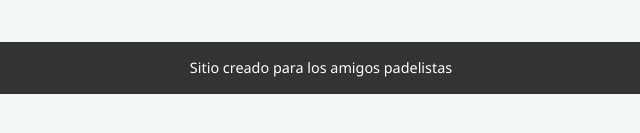
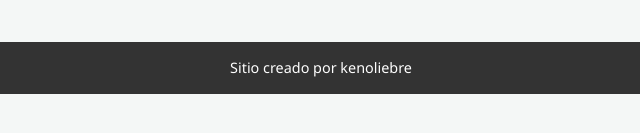
Before and after one commit to quenox/padel-players, a plain HTML site: page index.html in a window 1280 px wide. Shown: the part 427-560 px from the top of the page, 319-959 px from the left. Drawn offline with Linux system fonts and the light colour scheme.

Commit message:
Update index.html

```diff
--- a/index.html
+++ b/index.html
@@ -58,7 +58,7 @@
     </main>
 
     <footer>
-        <p>Sitio creado para los amigos padelistas</p>
+        <p>Sitio creado por kenoliebre</p>
     </footer>
 
     <script src="script.js"></script>
```
